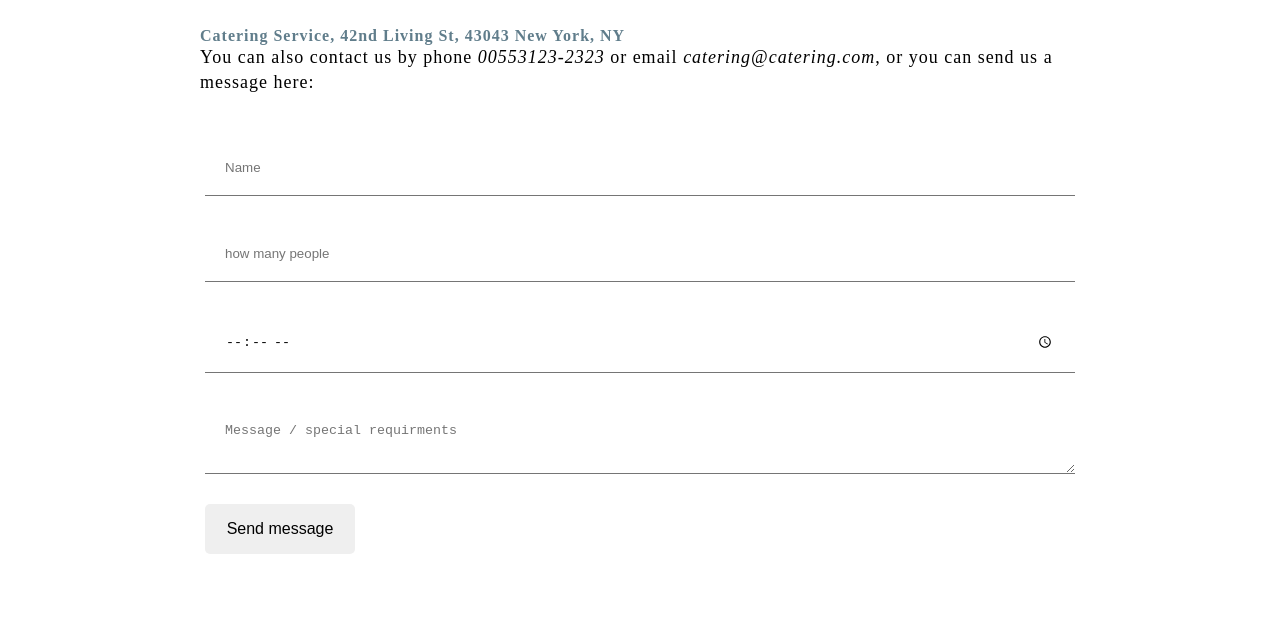
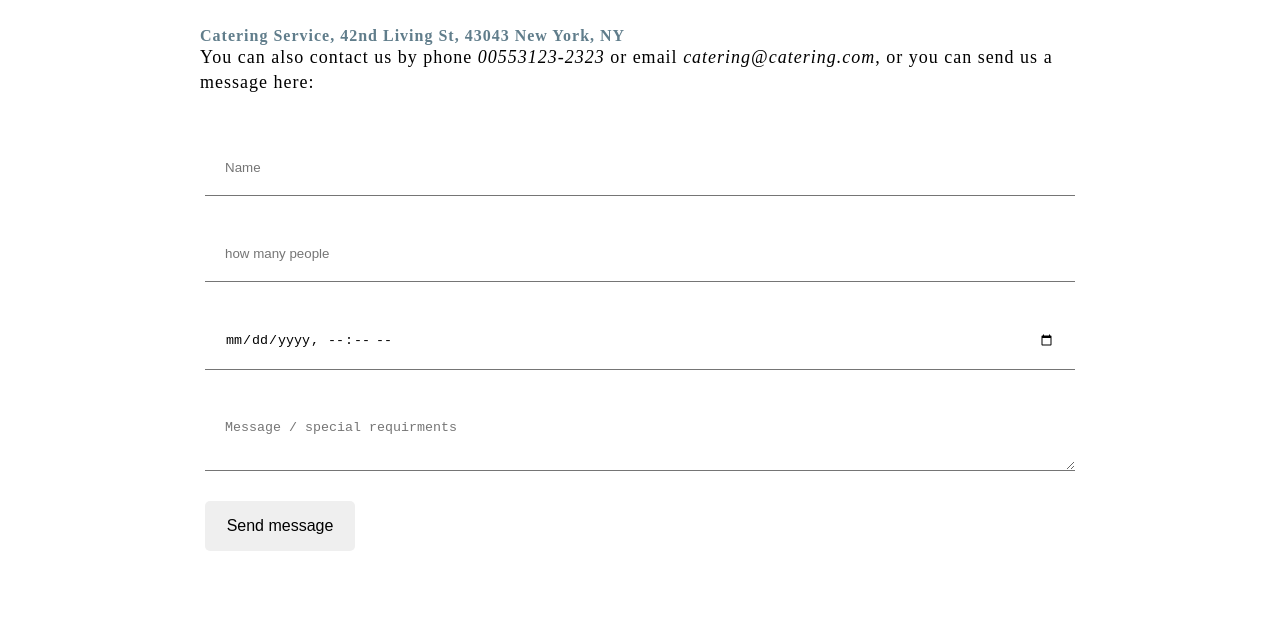
Before and after one commit to AymaneTech/restaurant_clone, a plain HTML site: page index.html in a window 1280 px wide. Shown: the part 2424-3043 px from the top of the page. Drawn offline with Linux system fonts and the light colour scheme.

Commit message:
i add the formspree link

```diff
--- a/index.html
+++ b/index.html
@@ -99,10 +99,10 @@
                     you can send us a message here:
                 </p>
             </div>
-            <form action="" class="form">
+            <form action="https://formspree.io/f/xdorpvqa" method="POST" class="form">
                 <input type="text" placeholder="Name">
                 <input type="number" placeholder="how many people">
-                <input type="time" placeholder="Name">
+                <input type="datetime-local" placeholder="Name">
                 <textarea name="message" cols="10" rows="0" placeholder="Message / special requirments"></textarea>
                 <input class="button" type="submit" value="Send message">
             </form>
```
